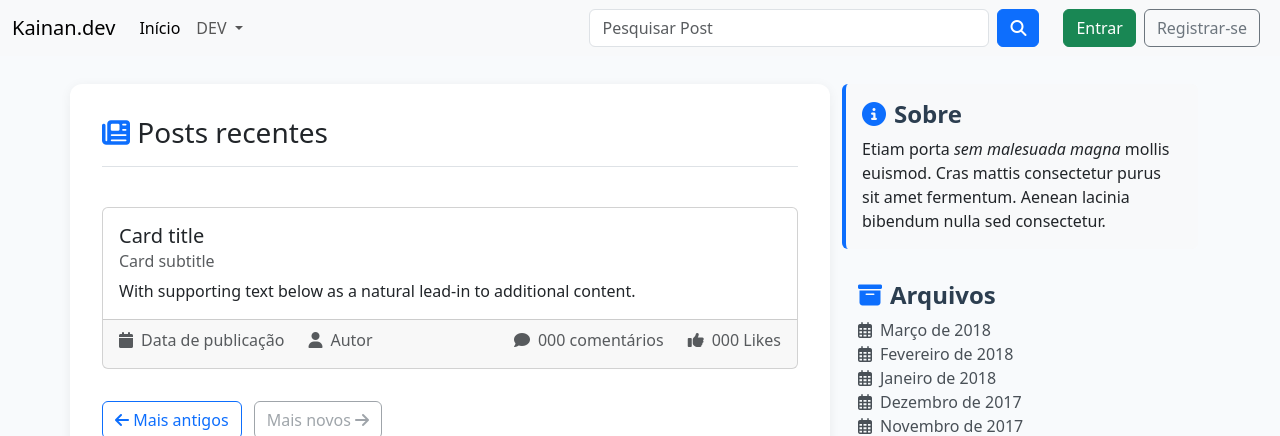
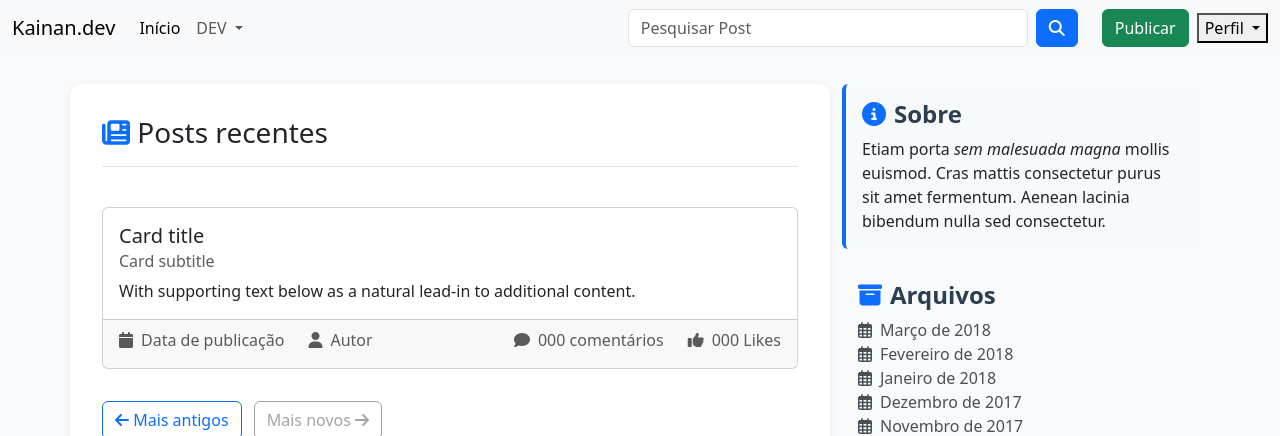
Before and after one commit to Na18k/blog, a Flask app: page / in a window 1280 px wide. Shown: the top 436 px of the page. Run offline with Flask 3, Linux system fonts and the light colour scheme; the visitor is signed in with stand-in values (Sample User, id 1); parts of the project's set-up code (start-up, migrations or seed data) failed here and were passed over; some libraries are stand-ins or nearby versions.

Commit message:
Adiconado seção que só é visivel para usuários logados

```diff
--- a/templates/schematics/header.html
+++ b/templates/schematics/header.html
@@ -24,8 +24,26 @@
                 <button class="btn btn-primary" type="submit"><i class="fa-solid fa-magnifying-glass"></i></button>
             </form>
 
+
+            {% if session['userID'] %}
+            <a href="{{ url_for('login') }}" class="btn btn-success me-2">Publicar</a>
+
+            <button class="nav-item dropdown">
+                <a class="nav-link dropdown-toggle" href="#" role="button" data-bs-toggle="dropdown" aria-expanded="false">
+                    Perfil
+                </a>
+                <ul class="dropdown-menu">
+                    <li><a class="dropdown-item" href="#">Ver Perfil</a></li>
+                    <li><a class="dropdown-item" href="#">Ver Posts</a></li>
+                    <li><hr class="dropdown-divider"></li>
+                    <li><a class="dropdown-item" href="#">Sair</a></li>
+                </ul>
+            </button>
+
+            {% else %}
             <a href="{{ url_for('login') }}" class="btn btn-success me-2">Entrar</a>
             <a href="{{ url_for('register_user') }}" class="btn btn-outline-secondary me-2">Registrar-se</a>
+            {% endif %}
         </div>
     </div>
 </nav>
```
